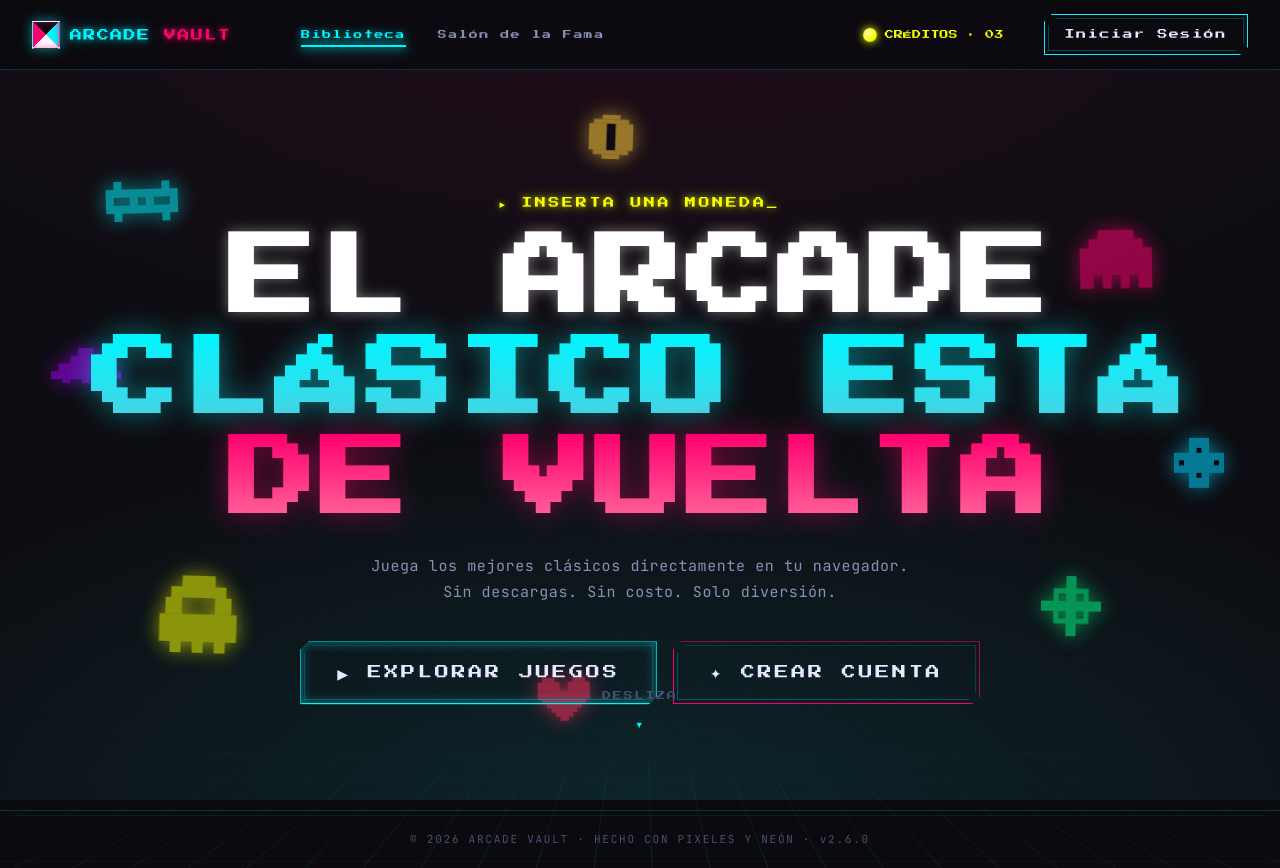
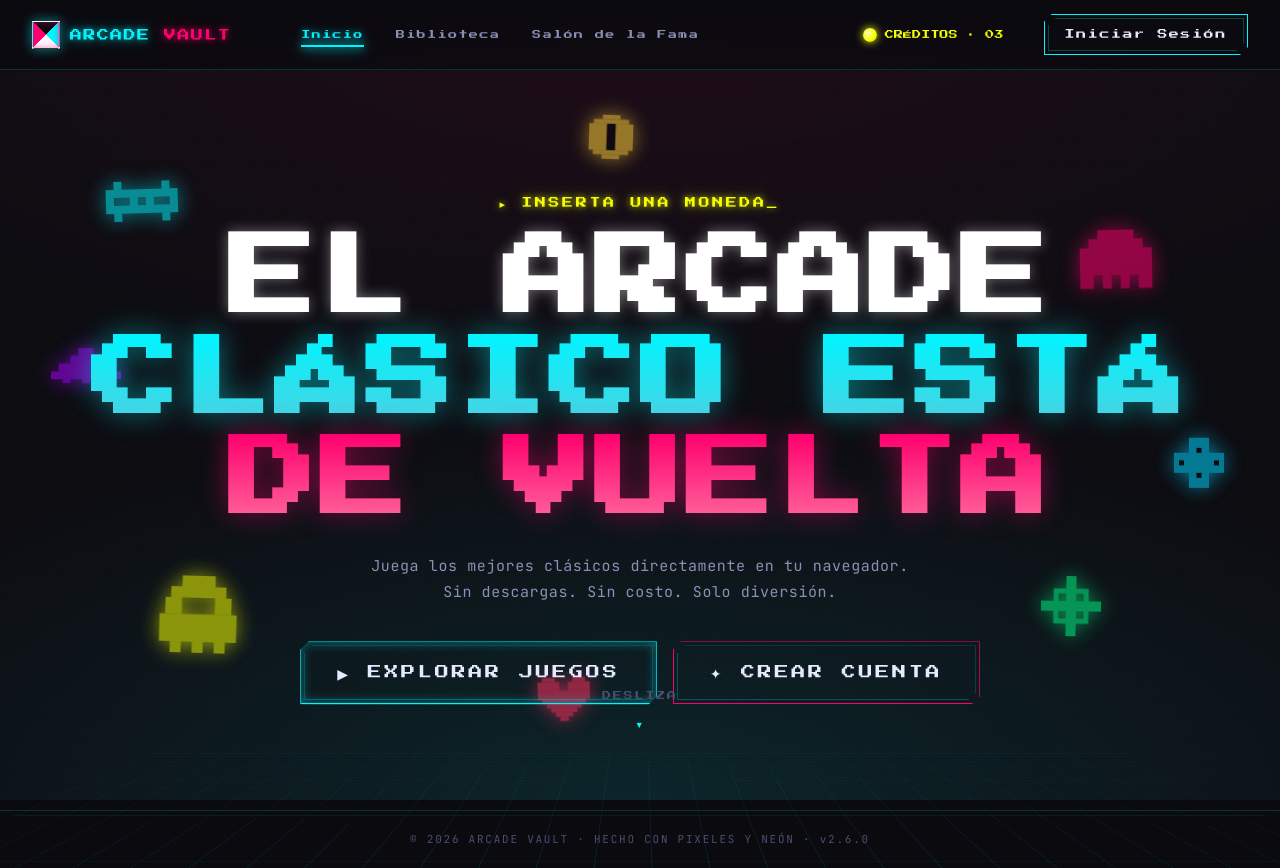
Before and after one commit to david-carbayo/arcade-vault, a Next.js app: page / in a window 1280 px wide. Built offline with nearby package versions, Linux system fonts and the light colour scheme.

Commit message:
spec-02-step-03

```diff
--- a/componentes/BarraNavegacion.tsx
+++ b/componentes/BarraNavegacion.tsx
@@ -4,10 +4,11 @@ import Link from "next/link";
 import { usePathname } from "next/navigation";
 import { useState } from "react";
 
-type Seccion = "biblioteca" | "salon" | "acceso" | null;
+type Seccion = "inicio" | "biblioteca" | "salon" | "acceso" | null;
 
 function seccionActiva(ruta: string): Seccion {
-  if (ruta === "/" || ruta.startsWith("/juegos/")) return "biblioteca";
+  if (ruta === "/") return "inicio";
+  if (ruta === "/juegos" || ruta.startsWith("/juegos/")) return "biblioteca";
   if (ruta === "/salon-de-la-fama") return "salon";
   if (ruta === "/acceso") return "acceso";
   return null;
@@ -29,7 +30,10 @@ export default function BarraNavegacion() {
           </div>
         </Link>
         <div className="links">
-          <Link href="/" className={claseActiva("biblioteca")}>
+          <Link href="/" className={claseActiva("inicio")}>
+            Inicio
+          </Link>
+          <Link href="/juegos" className={claseActiva("biblioteca")}>
             Biblioteca
           </Link>
           <Link href="/salon-de-la-fama" className={claseActiva("salon")}>
@@ -63,7 +67,10 @@ export default function BarraNavegacion() {
         <div className="pixel neon-cyan" style={{ fontSize: 11, marginBottom: 16 }}>
           MENÚ
         </div>
-        <Link href="/" className={claseActiva("biblioteca")} onClick={cerrar}>
+        <Link href="/" className={claseActiva("inicio")} onClick={cerrar}>
+          Inicio
+        </Link>
+        <Link href="/juegos" className={claseActiva("biblioteca")} onClick={cerrar}>
           Biblioteca
         </Link>
         <Link href="/salon-de-la-fama" className={claseActiva("salon")} onClick={cerrar}>
```
